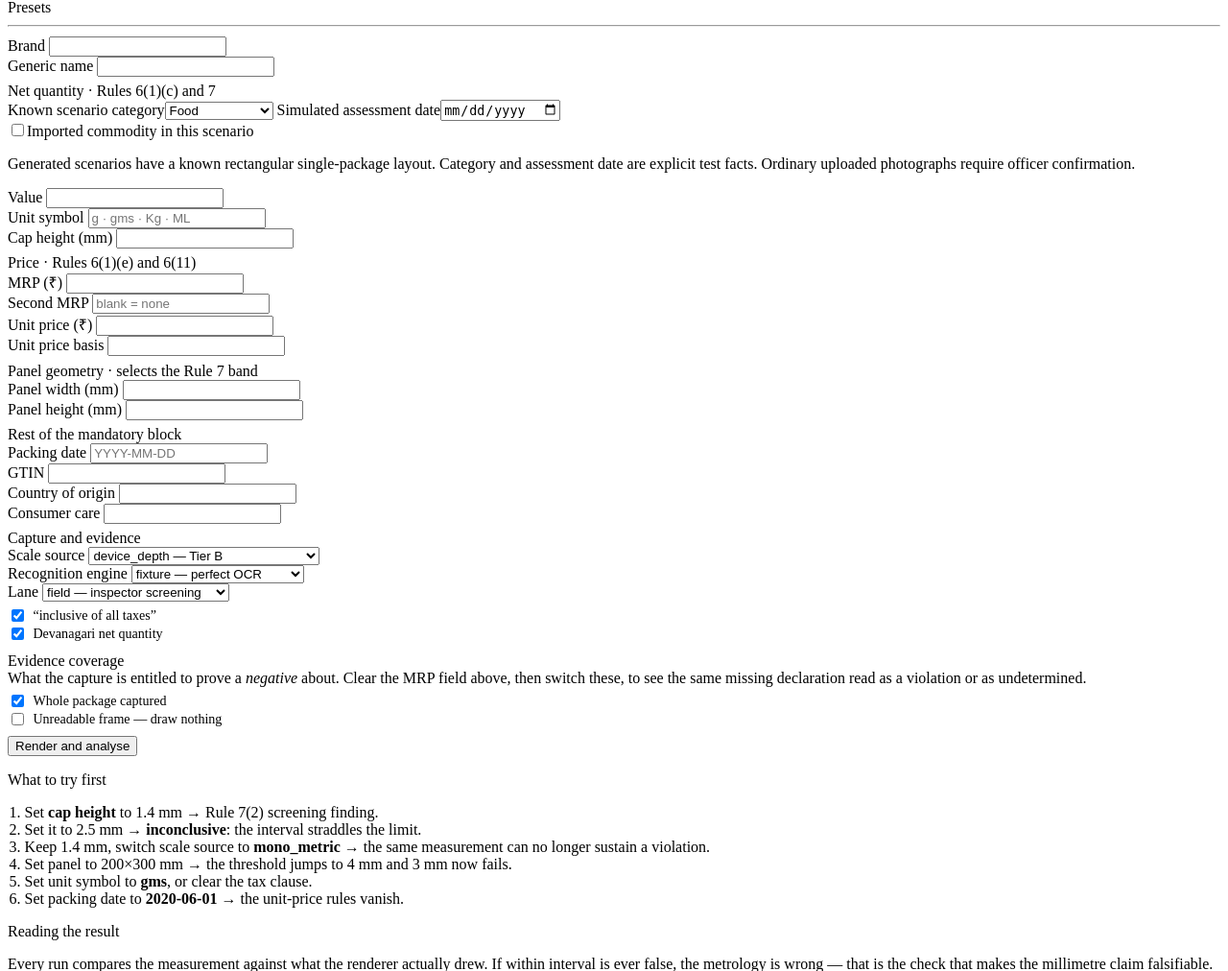
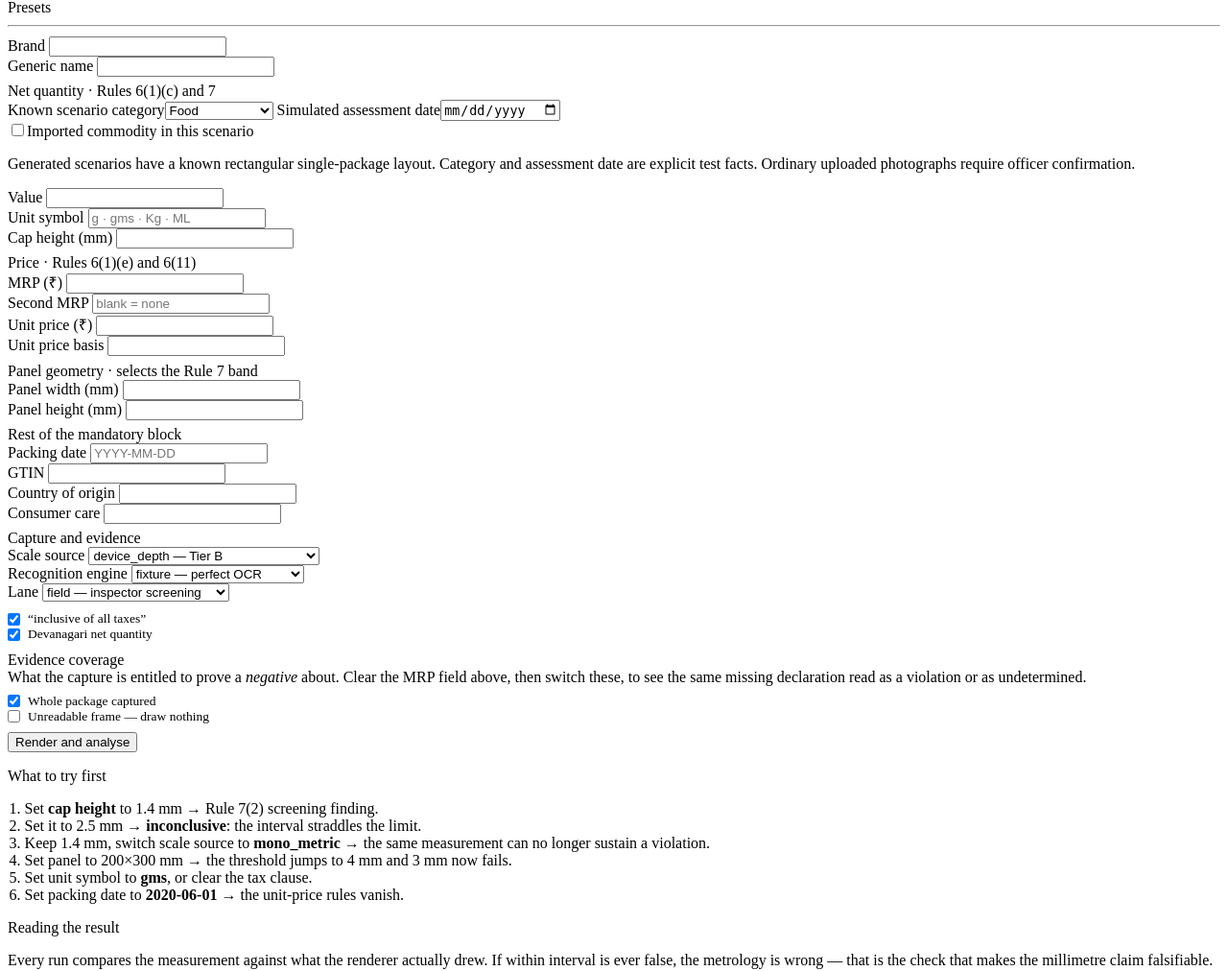
Before and after one commit to ManasT10-14/Tula, a Python web app: template src/tula/web/templates/bench.html in a window 1280 px wide. Shown: the part 384-1396 px from the top of the page at 96% size. Run offline with Jinja, Linux system fonts and the light colour scheme; the template is opened without the code that fills it, so the values that code supplies are empty.

Commit message:
UI/UX: Enhance bench typography and layout, replace legacy vars

```diff
--- a/src/tula/web/templates/bench.html
+++ b/src/tula/web/templates/bench.html
@@ -31,8 +31,8 @@ re-run, and see which clause moves.</p>
       <p class="eyebrow" style="margin:0">Presets</p>
       <div class="row" style="gap:.4rem">
         {% for s in scenarios %}
-        <button type="button" class="ghost preset" data-key="{{ s.key }}"
-                style="font-size:.72rem;padding:.3rem .55rem" title="{{ s.proves }}">{{ s.key }}</button>
+        <button type="button" class="preset" data-key="{{ s.key }}"
+                style="font-size:12.5px;padding:6px 14px;border-radius:20px;background:var(--surface-subtle);color:var(--text-secondary);border:1px solid var(--border-subtle);box-shadow:var(--shadow-xs);transition:all 0.15s;" title="{{ s.proves }}">{{ s.key|replace('_',' ') }}</button>
         {% endfor %}
       </div>
 
@@ -156,13 +156,13 @@ re-run, and see which clause moves.</p>
         </select>
       </div>
 
-      <div class="row" style="margin-top:.3rem">
-        <label style="display:flex;align-items:center;gap:.4rem;text-transform:none;letter-spacing:0;font-family:var(--f-body);font-size:.88rem;color:var(--ink)">
-          <input type="checkbox" name="tax_clause" value="on" checked style="width:auto">
+      <div class="row" style="margin-top:10px;gap:16px;">
+        <label style="display:flex;align-items:center;gap:8px;text-transform:none;letter-spacing:0;font-size:13.5px;color:var(--text-primary);font-weight:500;">
+          <input type="checkbox" name="tax_clause" value="on" checked style="width:auto;margin:0;">
           “inclusive of all taxes”
         </label>
-        <label style="display:flex;align-items:center;gap:.4rem;text-transform:none;letter-spacing:0;font-family:var(--f-body);font-size:.88rem;color:var(--ink)">
-          <input type="checkbox" name="hindi_net_qty" value="on" checked style="width:auto">
+        <label style="display:flex;align-items:center;gap:8px;text-transform:none;letter-spacing:0;font-size:13.5px;color:var(--text-primary);font-weight:500;">
+          <input type="checkbox" name="hindi_net_qty" value="on" checked style="width:auto;margin:0;">
           Devanagari net quantity
         </label>
       </div>
@@ -173,13 +173,13 @@ re-run, and see which clause moves.</p>
         field above, then switch these, to see the same missing declaration read as a
         violation or as undetermined.
       </p>
-      <div class="row">
-        <label style="display:flex;align-items:center;gap:.4rem;text-transform:none;letter-spacing:0;font-family:var(--f-body);font-size:.88rem;color:var(--ink)">
-          <input type="checkbox" name="covers_all_declarations" value="on" checked style="width:auto">
+      <div class="row" style="margin-top:8px;gap:16px;">
+        <label style="display:flex;align-items:center;gap:8px;text-transform:none;letter-spacing:0;font-size:13.5px;color:var(--text-primary);font-weight:500;">
+          <input type="checkbox" name="covers_all_declarations" value="on" checked style="width:auto;margin:0;">
           Whole package captured
         </label>
-        <label style="display:flex;align-items:center;gap:.4rem;text-transform:none;letter-spacing:0;font-family:var(--f-body);font-size:.88rem;color:var(--ink)">
-          <input type="checkbox" name="blank_panel" value="on" style="width:auto">
+        <label style="display:flex;align-items:center;gap:8px;text-transform:none;letter-spacing:0;font-size:13.5px;color:var(--text-primary);font-weight:500;">
+          <input type="checkbox" name="blank_panel" value="on" style="width:auto;margin:0;">
           Unreadable frame — draw nothing
         </label>
       </div>
```
